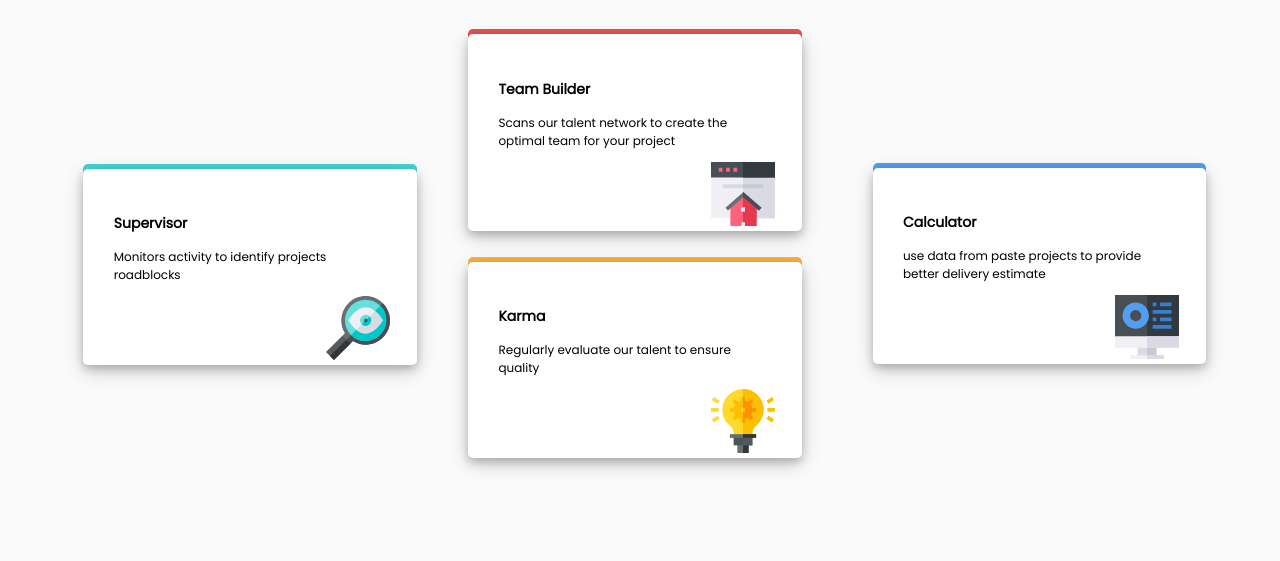
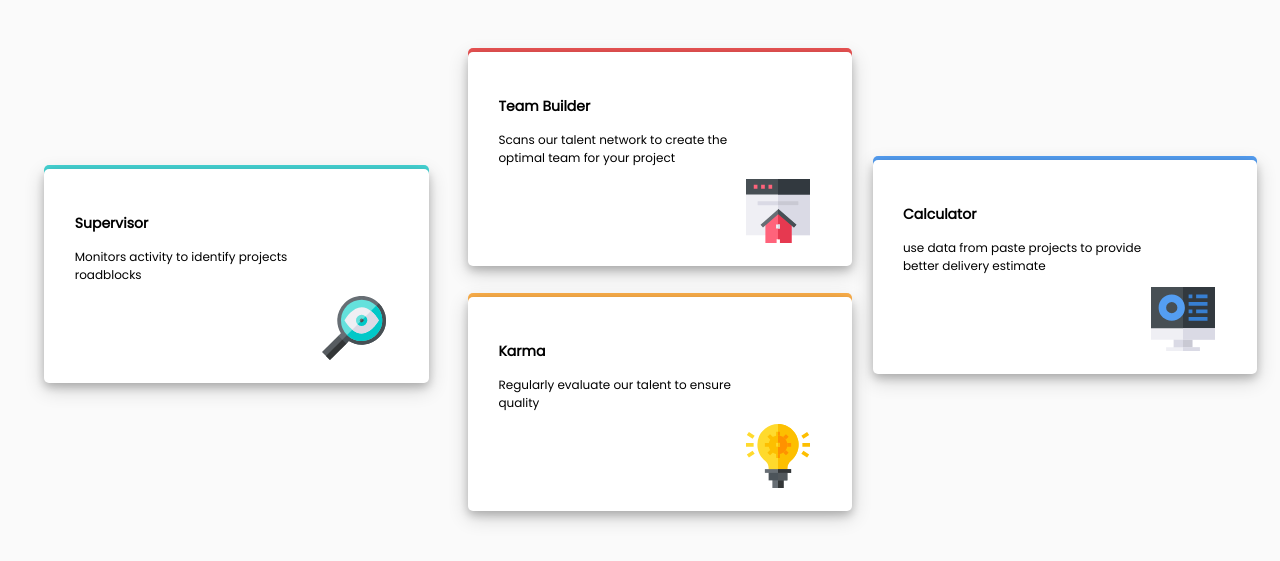
Before and after one commit to redasewalm/Four-card-feature-section, a plain HTML site: page public_html/index.html in a window 1280 px wide. Shown: the part 191-752 px from the top of the page. Drawn offline with Linux system fonts and the light colour scheme.

Commit message:
Update stsheet.css

```diff
--- a/public_html/stsheet.css
+++ b/public_html/stsheet.css
@@ -9,7 +9,7 @@
 body {
     background-color: hsl(0, 0%, 98%);
     Font-size: 15px;
-    font-family: Poppins;
+    font-family: Poppins,sans-serif;
   font-size: 15px;
 
 
@@ -30,7 +30,7 @@ body {
    font-weight: 100 ;
 }
 .container .boxes{
-    width: 30%;
+    width: 35%;
     background-color: white;
     padding-left: 3%;
     padding-top:3%;
@@ -38,30 +38,31 @@ body {
     border-radius: 5px;
 }
  .boxes img{
-     padding-left: 70%;}
+     padding-left: 70%;
+     padding-bottom: 5%;}
  .container #box1{
      box-shadow: 0 4px 8px 0 rgba(0, 0, 0, 0.2), 0 6px 20px 0 rgba(0, 0, 0, 0.19),
-0px -5px  hsl(180, 62%, 55%);
-     margin-left: -51px;
+0px -4px  hsl(180, 62%, 55%);
+     margin-left: -90px;
      margin-top: 172px;
 }
  .container #box2{
      box-shadow: 0 4px 8px 0 rgba(0, 0, 0, 0.2), 0 6px 20px 0 rgba(0, 0, 0, 0.19),
-                 0px -5px  hsl(0, 78%, 62%);
+                 0px -4px  hsl(0, 78%, 62%);
      margin-left: 33%;
      margin-top: -331px;
 }
  .container #box3{
      box-shadow: 0 4px 8px 0 rgba(0, 0, 0, 0.2), 0 6px 20px 0 rgba(0, 0, 0, 0.19),
-0px -5px  hsl(34, 97%, 64%);
+0px -4px  hsl(34, 97%, 64%);
      margin-left: 33%;
      margin-top: 31px;
 }
  .container #box4{
      box-shadow: 0 4px 8px 0 rgba(0, 0, 0, 0.2), 0 6px 20px 0 rgba(0, 0, 0, 0.19),
-0px -5px  hsl(212, 86%, 64%);
+0px -4px  hsl(212, 86%, 64%);
      margin-left: 73%;
-     margin-top: -290px;
+     margin-top: -351px;
 }
 @media (max-width:700px){
     .container #box1{
```
